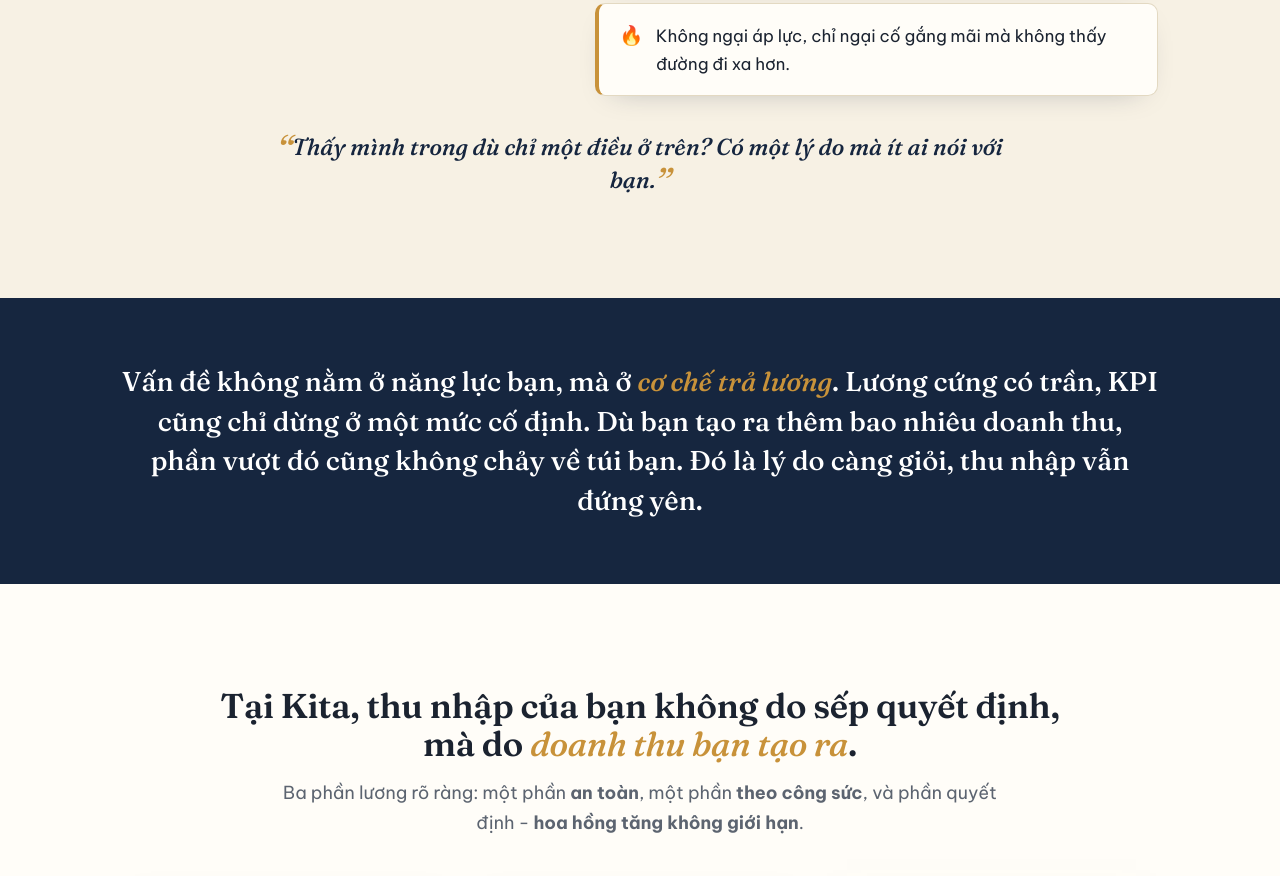
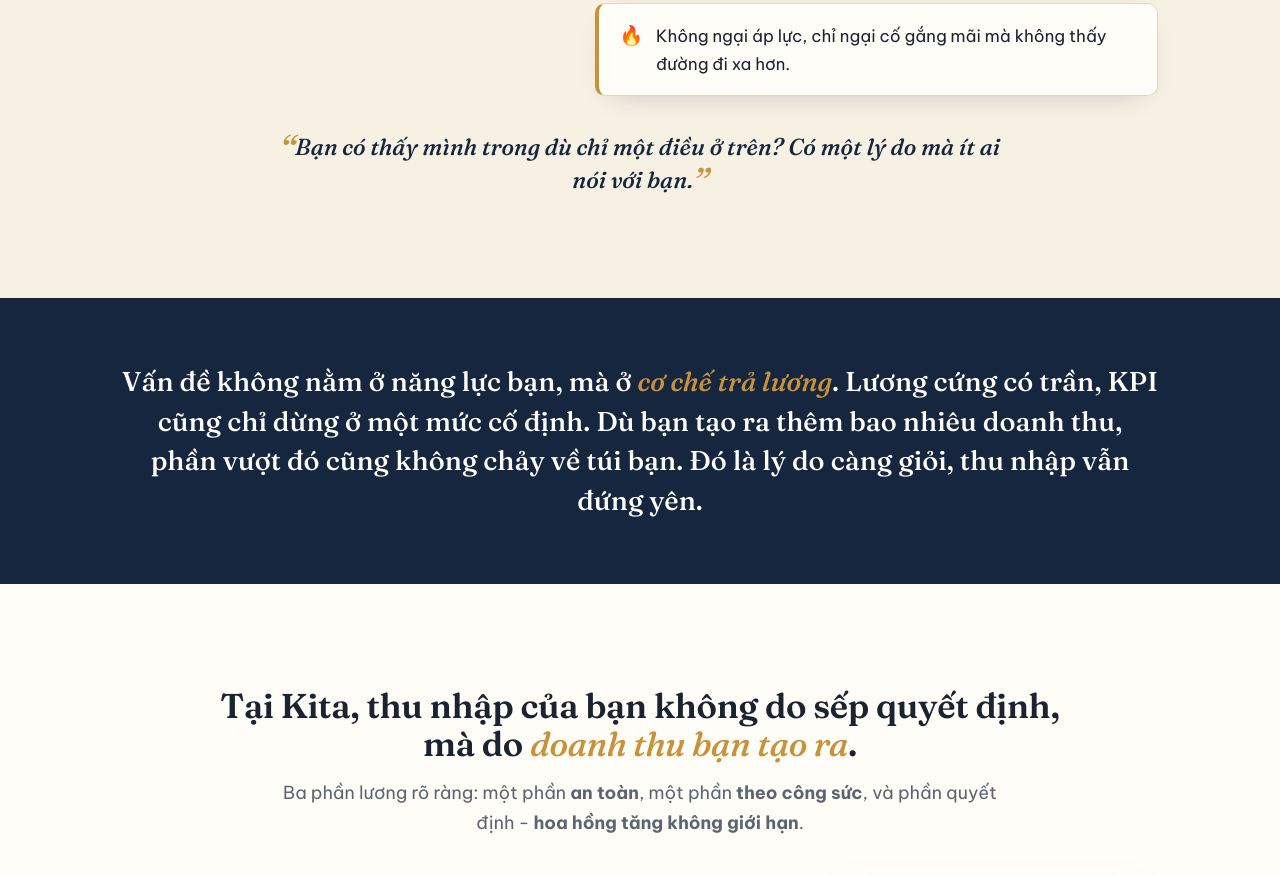
Before and after one commit to VicTran/kita-mkt-2, a plain HTML site: page index.html in a window 1280 px wide. Shown: the part 1098-1974 px from the top of the page. Drawn offline with Linux system fonts and the light colour scheme.

Commit message:
Thêm chủ ngữ câu bắc cầu: 'Bạn có thấy mình...'

```diff
--- a/index.html
+++ b/index.html
@@ -417,7 +417,7 @@
         <li><span class="mark">🔥</span><span>Không ngại áp lực, chỉ ngại cố gắng mãi mà không thấy đường đi xa hơn.</span></li>
       </ul>
     </div>
-    <p class="amplify-bridge reveal"><span class="ab-q">“</span>Thấy mình trong dù chỉ một điều ở trên? Có một lý do mà ít ai nói với bạn.<span class="ab-q">”</span></p>
+    <p class="amplify-bridge reveal"><span class="ab-q">“</span>Bạn có thấy mình trong dù chỉ một điều ở trên? Có một lý do mà ít ai nói với bạn.<span class="ab-q">”</span></p>
   </div>
 </section>
 
```
